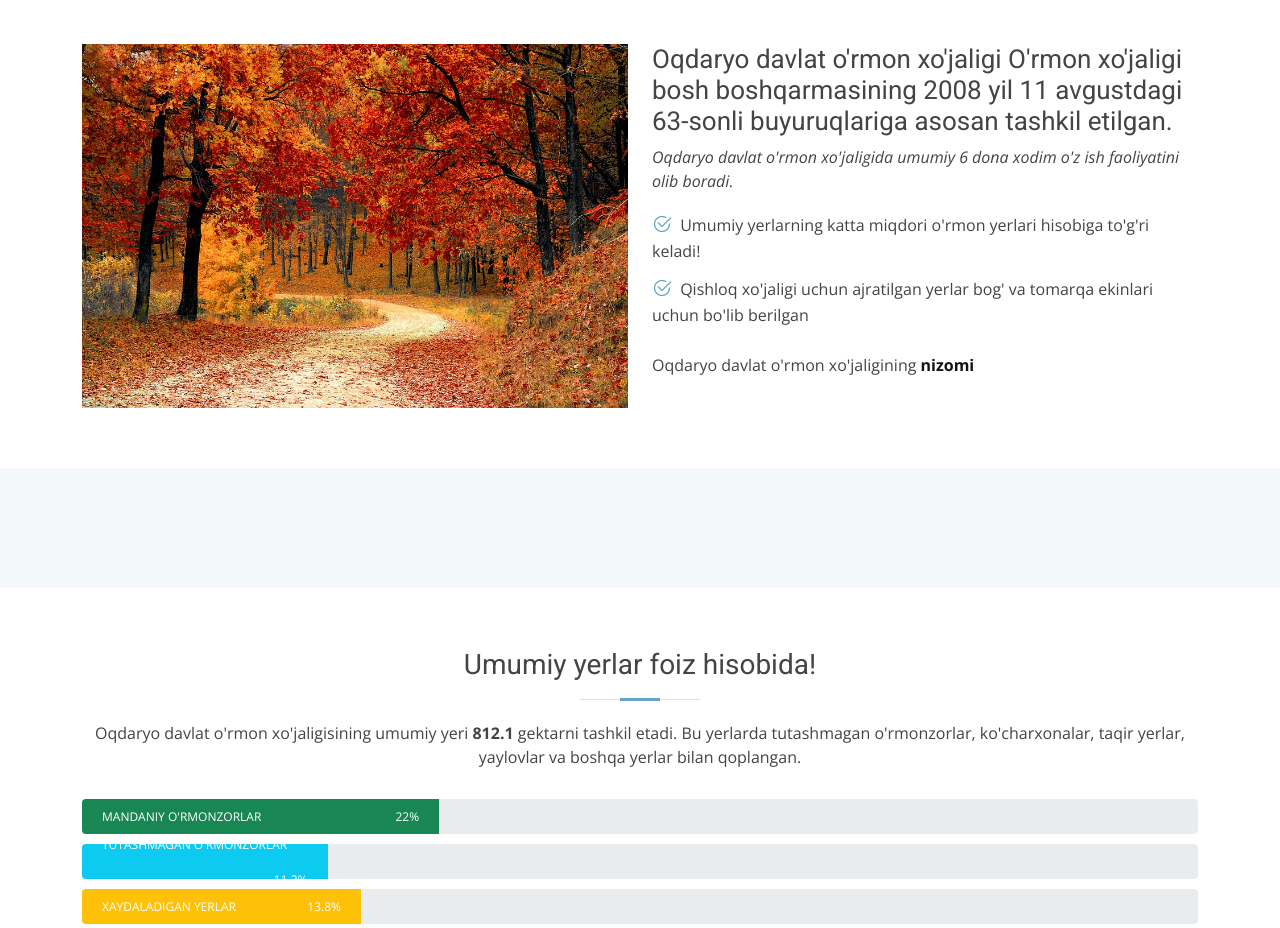
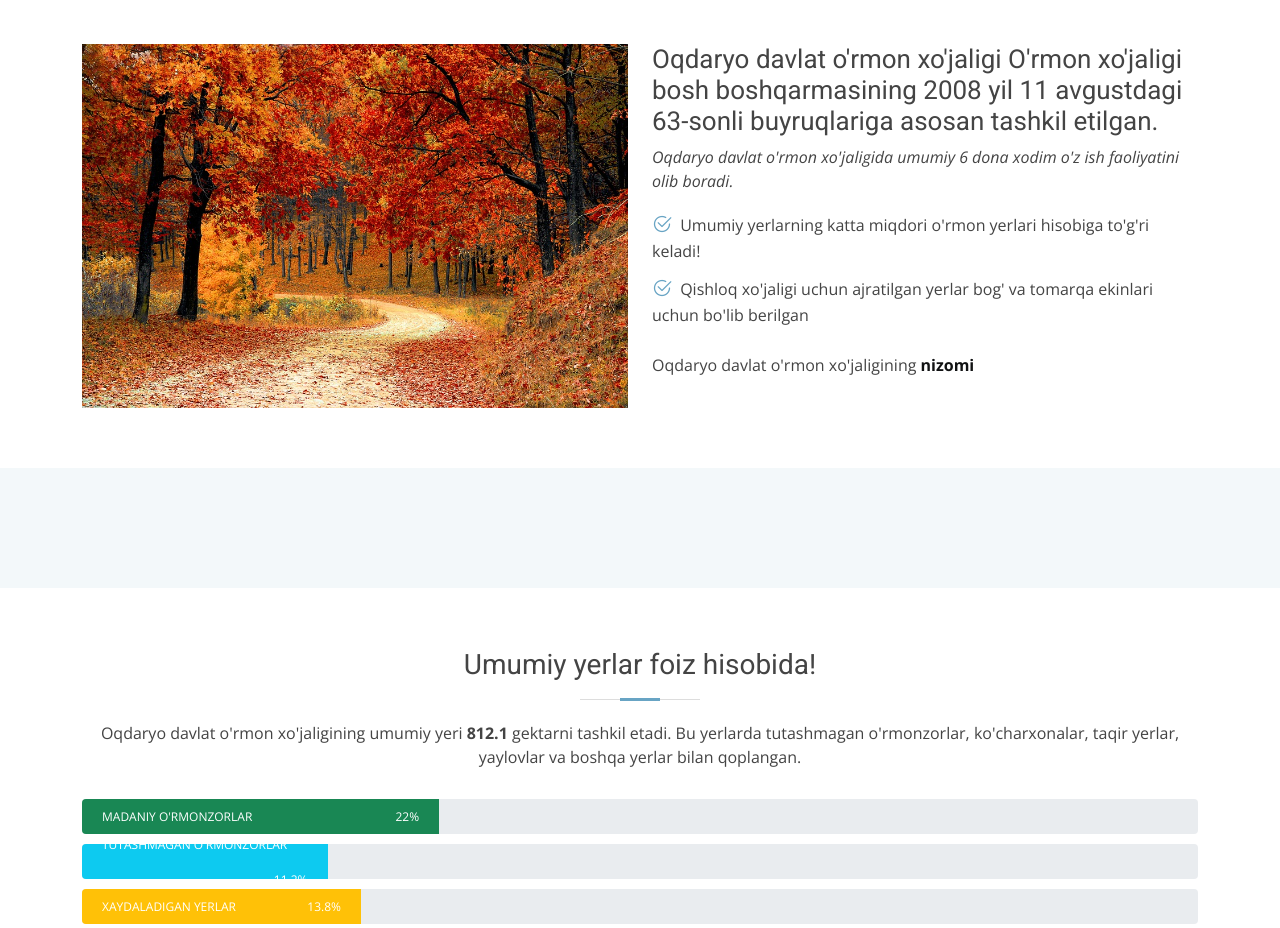
Before and after one commit to Sanjar1996/Oqdaryo, a Django app: page /about/ in a window 1280 px wide. Shown: the part 168-1096 px from the top of the page. Run offline with Django 3.2, Linux system fonts and the light colour scheme; data that the repository does not hold is empty; some libraries are stand-ins or nearby versions.

Commit message:
Update about.html

```diff
--- a/src/templates/about.html
+++ b/src/templates/about.html
@@ -27,7 +27,7 @@
             <img src="{% static '/img/about.jpg' %}" class="img-fluid" alt="">
           </div>
           <div class="col-lg-6 pt-4 pt-lg-0">
-              <h3>Oqdaryo davlat o'rmon xo'jaligi O'rmon xo'jaligi bosh boshqarmasining 2008 yil 11 avgustdagi 63-sonli buyuruqlariga asosan tashkil etilgan.</h3>
+              <h3>Oqdaryo davlat o'rmon xo'jaligi O'rmon xo'jaligi bosh boshqarmasining 2008 yil 11 avgustdagi 63-sonli buyruqlariga asosan tashkil etilgan.</h3>
             <p class="fst-italic">
               Oqdaryo davlat o'rmon xo'jaligida umumiy 6 dona xodim o'z ish faoliyatini olib boradi.
             </p>
@@ -67,14 +67,14 @@
 
         <div class="section-title">
           <h2>Umumiy yerlar foiz hisobida!</h2>
-          <p>Oqdaryo davlat o'rmon xo'jaligisining umumiy yeri <b>812.1 </b> gektarni tashkil etadi. Bu yerlarda tutashmagan o'rmonzorlar, ko'charxonalar, taqir yerlar, yaylovlar va boshqa yerlar bilan qoplangan.</p>
+          <p>Oqdaryo davlat o'rmon xo'jaligining umumiy yeri <b>812.1 </b> gektarni tashkil etadi. Bu yerlarda tutashmagan o'rmonzorlar, ko'charxonalar, taqir yerlar, yaylovlar va boshqa yerlar bilan qoplangan.</p>
         </div>
 
         <div class="skills-content">
 
           <div class="progress">
             <div class="progress-bar bg-success" role="progressbar" aria-valuenow="32" aria-valuemin="0" aria-valuemax="100">
-              <span class="skill">Mandaniy o'rmonzorlar <i class="val">22%</i></span>
+              <span class="skill">Madaniy o'rmonzorlar <i class="val">22%</i></span>
             </div>
           </div>
 
```
